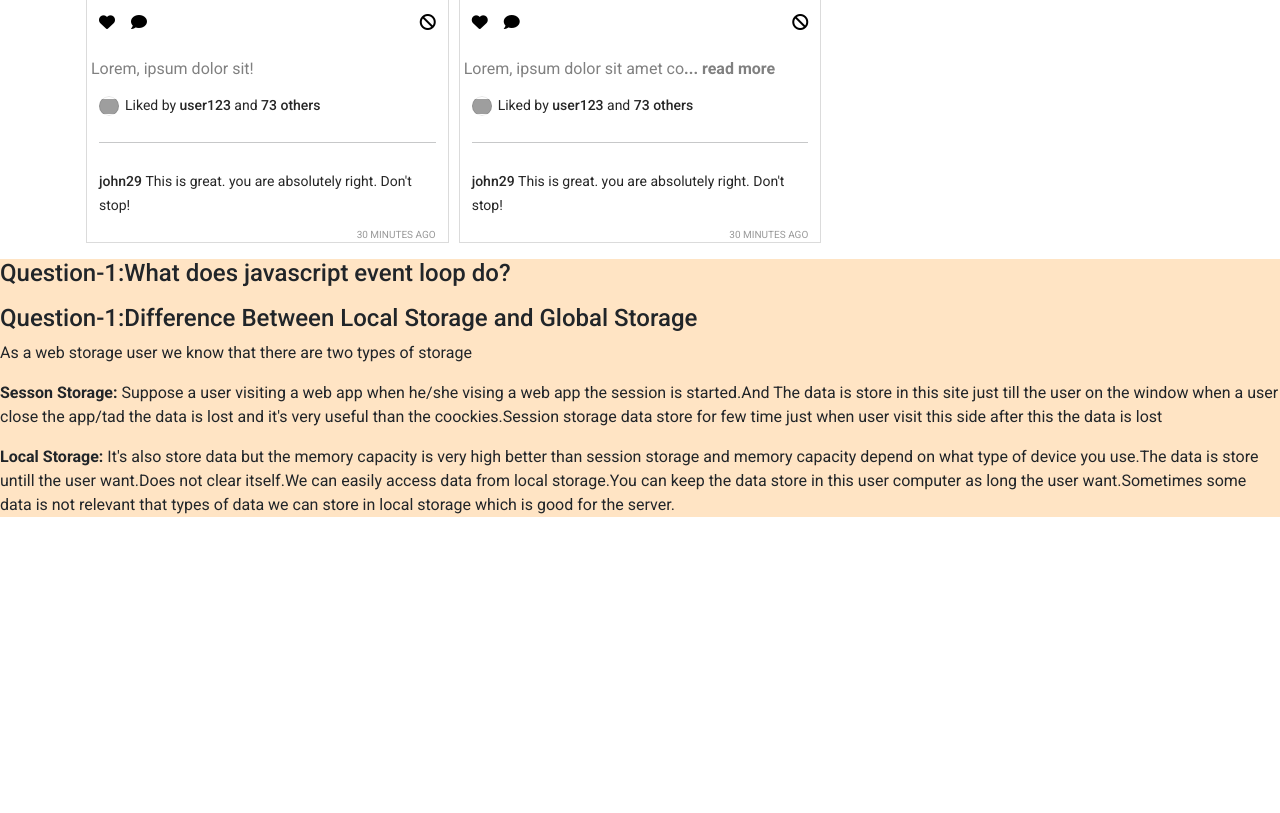
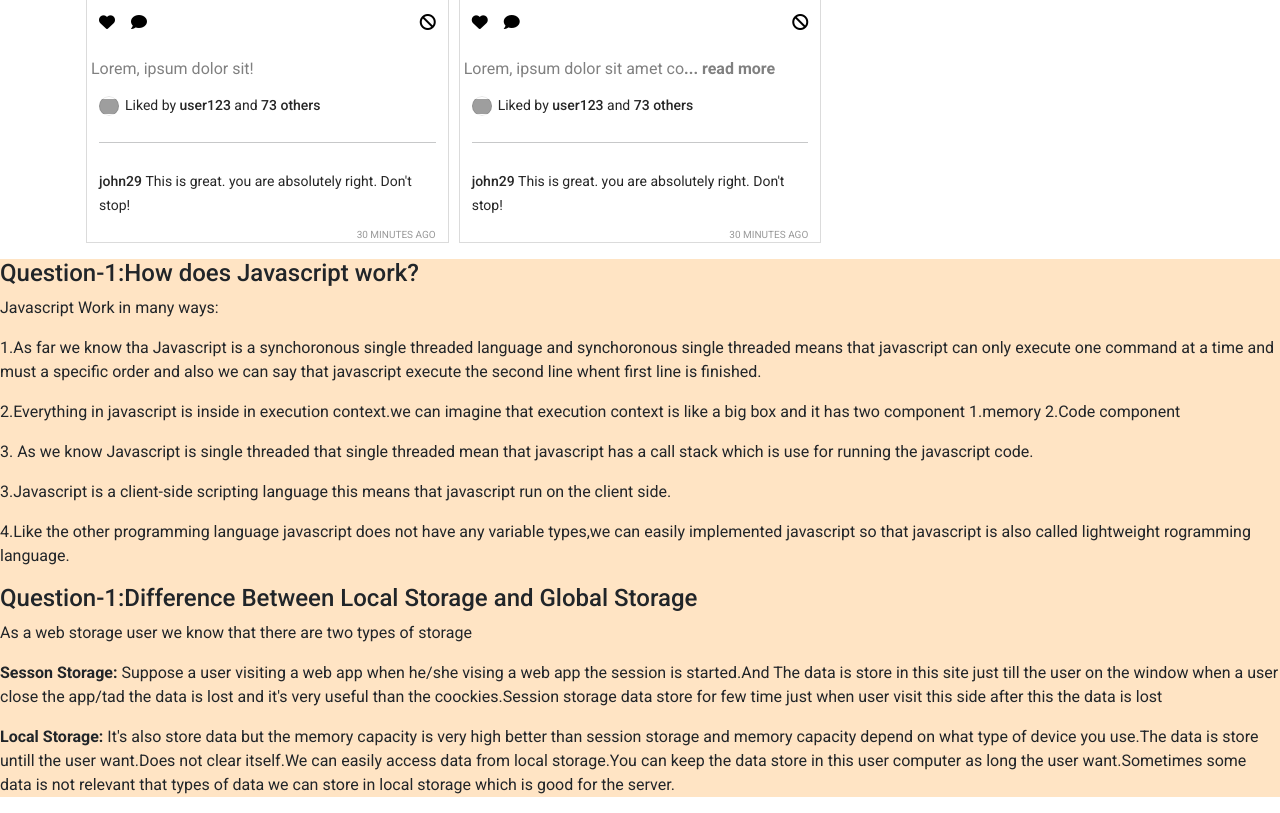
Before and after one commit to RefatRingky/instra-sohor, a plain HTML site: page index.html in a window 1280 px wide. Shown: the part 1289-2102 px from the top of the page. Before the commit the page ends 1822 px from the top, so only its background shows below. Drawn offline with nearby package versions, Linux system fonts and the light colour scheme; grey boxes are pictures that could not be loaded.

Commit message:
question answer commit

```diff
--- a/index.html
+++ b/index.html
@@ -78,7 +78,14 @@
             </div>
         </main>
         <section id="container">
-         <h4>Question-1:What does javascript event loop do?</h4>
+         <h4>Question-1:How does Javascript work?</h4>
+         <p>Javascript Work in many ways:</p>
+         <p>1.As far we know tha Javascript is a synchoronous single threaded language and synchoronous single threaded means that javascript can only execute one command at a time and must a specific order and also we can say that javascript execute the second line whent first line is finished.</p>
+         <p>2.Everything in javascript is inside in execution context.we can imagine that execution context is like a big box and it has two component 1.memory 2.Code component</p>
+         <p>3. As we know Javascript is single threaded that single threaded mean that javascript has a call stack which is use for running the javascript code. </p>
+         <p>3.Javascript is a client-side scripting language this means that javascript run on the client side.</p>
+         <p>4.Like the other programming language javascript does not have any variable types,we can easily implemented javascript so that javascript is also called lightweight rogramming language.</p>
+         <p></p>
          <p></p>
          <h4>Question-1:Difference Between Local Storage and Global Storage</h4>
          <p>As a web storage user we know that there are two types of storage</p>
```
